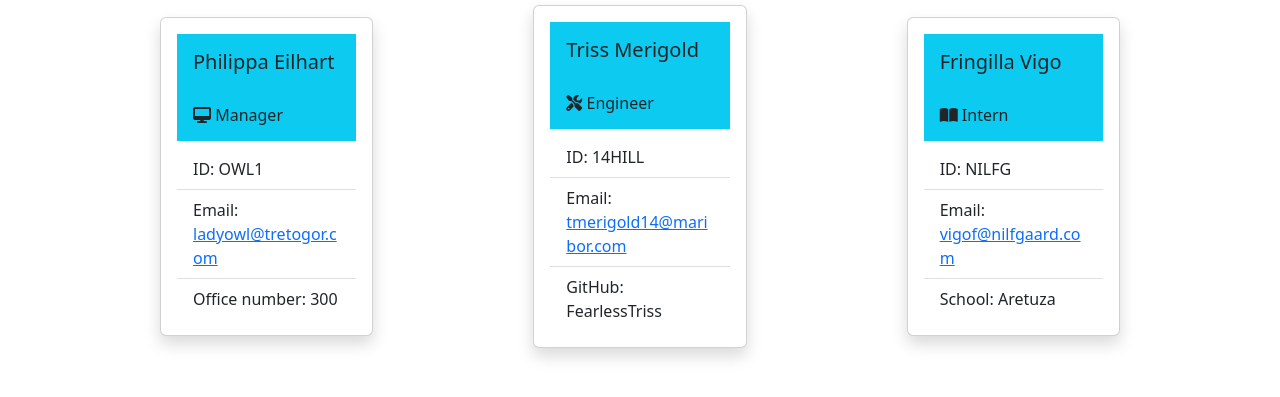
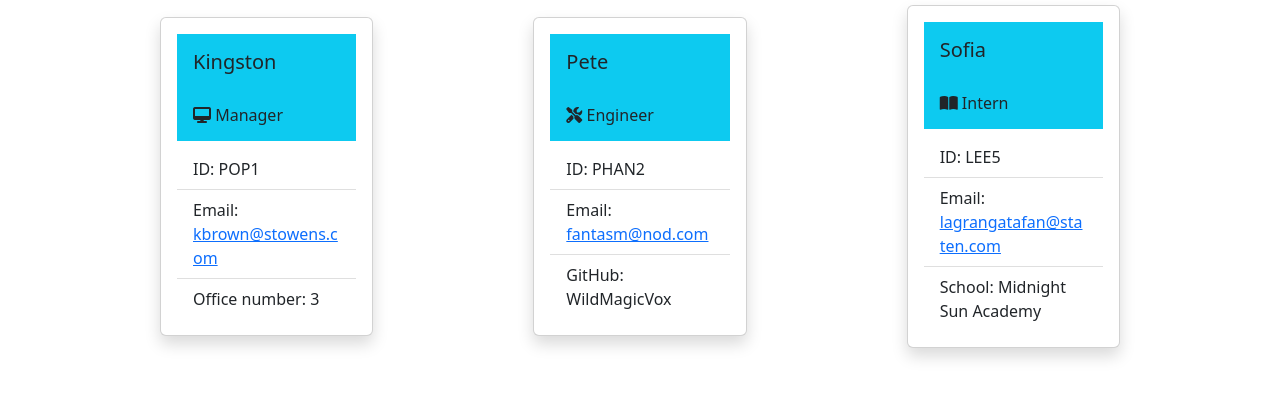
Before and after one commit to reversedentistry/OOP-Team-Generator-Profile, a website: page dist/index.html in a window 1280 px wide. Shown: the part 83-480 px from the top of the page. Drawn offline with nearby package versions, Linux system fonts and the light colour scheme.

Commit message:
Test run 4

```diff
--- a/dist/index.html
+++ b/dist/index.html
@@ -15,32 +15,32 @@
         </header>
         <main class="d-flex justify-content-evenly align-items-center"><div class="card col-12 col-md-5 col-lg-2 shadow bg-body rounded">
     <div class="card-body">
-      <h5 class="card-title p-3 mb-0 bg-info text-dark">Philippa Eilhart</h5>
+      <h5 class="card-title p-3 mb-0 bg-info text-dark">Kingston</h5>
       <h6 class="card-title p-3 mt-0 bg-info text-dark"><i class="fa-solid fa-desktop"></i></i> Manager</h6>
     <ul class="list-group list-group-flush">
-      <li class="list-group-item">ID: OWL1</li>
-      <li class="list-group-item">Email: <a href="mailto:ladyowl@tretogor.com">ladyowl@tretogor.com</a></li>
-      <li class="list-group-item">Office number: 300</li>
+      <li class="list-group-item">ID: POP1</li>
+      <li class="list-group-item">Email: <a href="mailto:kbrown@stowens.com">kbrown@stowens.com</a></li>
+      <li class="list-group-item">Office number: 3</li>
     </ul>
     </div>
     </div><div class="card col-12 col-md-5 col-lg-2 shadow bg-body rounded">
     <div class="card-body">
-      <h5 class="card-title p-3 mb-0 bg-info text-dark">Triss Merigold</h5>
+      <h5 class="card-title p-3 mb-0 bg-info text-dark">Pete</h5>
       <h6 class="card-title p-3 mt-0 bg-info text-dark"><i class="fa-solid fa-screwdriver-wrench"></i> Engineer</h6>
     <ul class="list-group list-group-flush">
-      <li class="list-group-item">ID: 14HILL</li>
-      <li class="list-group-item">Email: <a href="mailto:tmerigold14@maribor.com">tmerigold14@maribor.com</a></li>
-      <li class="list-group-item">GitHub: FearlessTriss</li>
+      <li class="list-group-item">ID: PHAN2</li>
+      <li class="list-group-item">Email: <a href="mailto:fantasm@nod.com">fantasm@nod.com</a></li>
+      <li class="list-group-item">GitHub: WildMagicVox</li>
     </ul>
     </div>
     </div><div class="card col-12 col-md-5 col-lg-2 shadow bg-body rounded">
     <div class="card-body">
-      <h5 class="card-title p-3 mb-0 bg-info text-dark">Fringilla Vigo</h5>
+      <h5 class="card-title p-3 mb-0 bg-info text-dark">Sofia</h5>
       <h6 class="card-title p-3 mt-0 bg-info text-dark"><i class="fa-solid fa-book-open"></i> Intern</h6>
     <ul class="list-group list-group-flush">
-      <li class="list-group-item">ID: NILFG</li>
-      <li class="list-group-item">Email: <a href="mailto:vigof@nilfgaard.com">vigof@nilfgaard.com</a></li>
-      <li class="list-group-item">School: Aretuza</li>
+      <li class="list-group-item">ID: LEE5</li>
+      <li class="list-group-item">Email: <a href="mailto:lagrangatafan@staten.com">lagrangatafan@staten.com</a></li>
+      <li class="list-group-item">School: Midnight Sun Academy</li>
     </ul>
     </div>
     </div></main>
```
